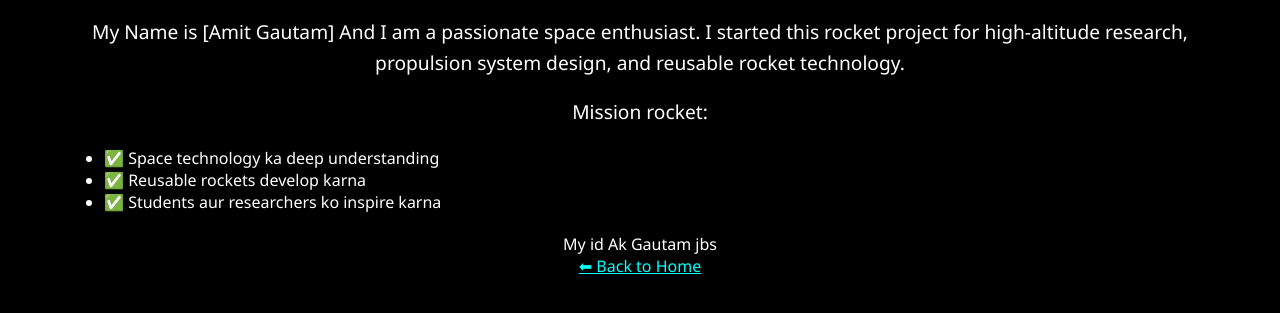
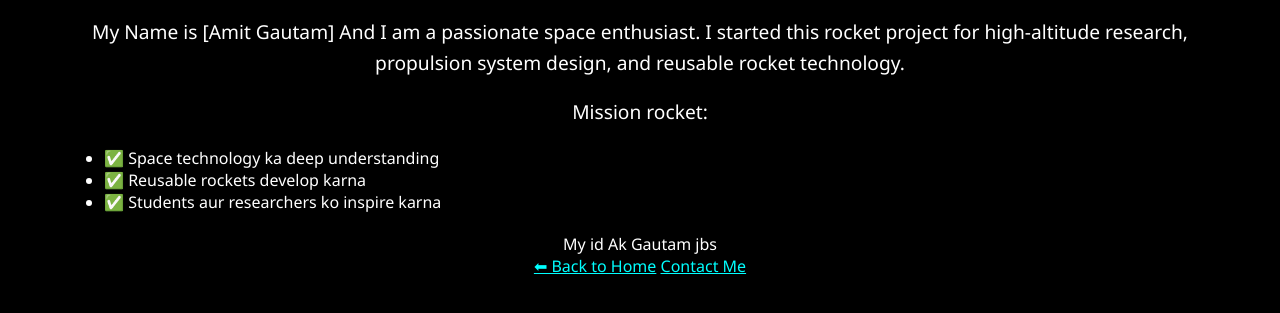
Before and after one commit to akgautamitservice/rocket-project, a plain HTML site: page about.html in a window 1280 px wide. Shown: the part 145-458 px from the top of the page. Drawn offline with Linux system fonts and the light colour scheme.

Commit message:
Update about.html

```diff
--- a/about.html
+++ b/about.html
@@ -27,6 +27,7 @@ and reusable rocket technology.
 My id Ak Gautam jbs
     <br/>
     <a href="index.html" style="color: #0ff;">⬅ Back to Home</a>
+    <a href="contact.html" style="color: #0ff; text-decoration: underline;">Contact Me</a>
   </div>
 </body>
 </html>
```
